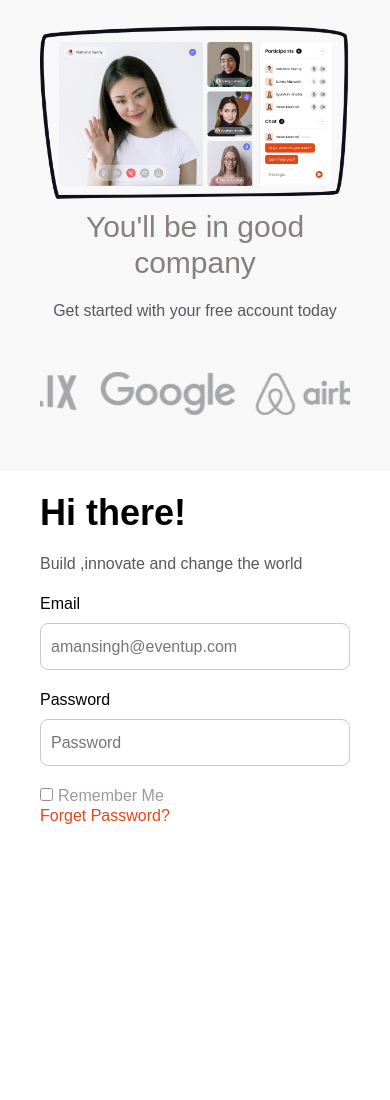
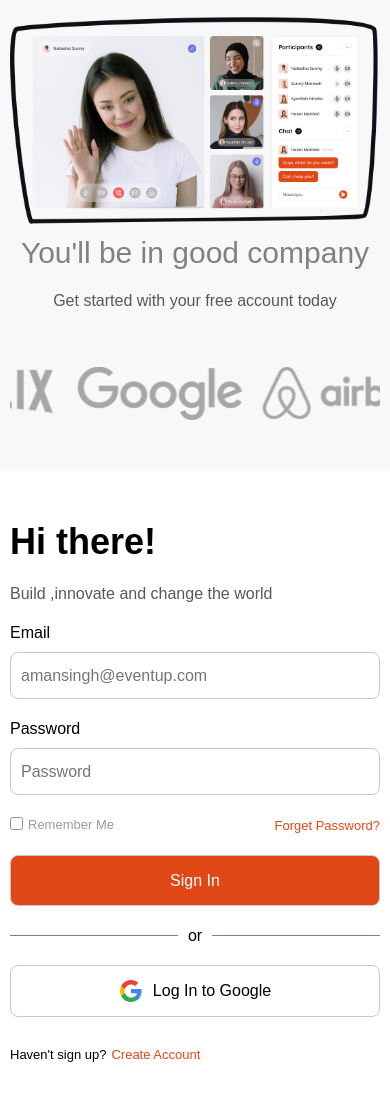
Before and after one commit to amansingh-3/eventup-website, a React (Vite) app: page /login in a window 390 px wide. Shown: the top 1100 px of the page. Before the commit the page ends 844 px from the top, so only its background shows below. Built offline with nearby package versions, Linux system fonts and the light colour scheme.

Commit message:
responsive changes login/signup &favicon

```diff
--- a/index.html
+++ b/index.html
@@ -2,9 +2,14 @@
 <html lang="en">
   <head>
     <meta charset="UTF-8" />
-    <link rel="icon" type="image/svg+xml" href="/vite.svg" />
+    <link
+      rel="icon"
+      type="image/png"
+      sizes="16x16"
+      href="./src/assets/favicon-16x16.png" />
+
     <meta name="viewport" content="width=device-width, initial-scale=1.0" />
-    <title>Vite + React</title>
+    <title>EventUp</title>
   </head>
   <body>
     <div id="root"></div>
--- a/src/App.jsx
+++ b/src/App.jsx
@@ -8,7 +8,7 @@ import Login from "./pages/Login";
 import Signup from "./pages/Signup";
 import FAQs from "./pages/FAQs";
 import Events from "./pages/Events";
-import Blog from "./pages/Blog";
+import ContactUs from "./pages/ContactUs";
 
 const App = () => {
   const location = useLocation();
@@ -28,7 +28,7 @@ const App = () => {
         <Route path="/signup" element={<Signup />} />
         <Route path="/FAQs" element={<FAQs />} />
         <Route path="/events" element={<Events />} />
-        <Route path="/blog" element={<Blog />} />
+        <Route path="/contactus" element={<ContactUs />} />
       </Routes>
 
       {location.pathname !== "/login" && <Footer /> &&
--- a/src/components/Header/Header.jsx
+++ b/src/components/Header/Header.jsx
@@ -16,7 +16,7 @@ const Header = () => {
         <div className="container">
           <div className="navigation">
             <div className="logo">
-              <Link to="#">
+              <Link to="/">
                 <img src={MainLogo} alt="LogoImage" width="181" height="30" />
               </Link>
             </div>
@@ -35,7 +35,7 @@ const Header = () => {
                   <Link to="/FAQs">FAQ's</Link>
                 </li>
                 <li>
-                  <Link to="/blog">Blog</Link>
+                  <Link to="/contactus">Contact Us</Link>
                 </li>
               </ul>
             </div>
@@ -82,19 +82,17 @@ const Header = () => {
                     </Link>
                   </li>
                   <li>
-                    <Link to="/blog" onClick={toggle}>
-                      Blog
+                    <Link to="/contactus" onClick={toggle}>
+                      Contact Us
                     </Link>
                   </li>
                 </ul>
               </div>
               <div className="buttons">
-                <Link to="/login.html" className="button--secondary">
-                  {" "}
+                <Link to="/login" className="button--secondary">
                   Log In
                 </Link>
-                <Link to="/signup.html" className="button">
-                  {" "}
+                <Link to="/signup" className="button">
                   Sign Up
                 </Link>
               </div>
--- a/src/components/LoginPage/Login.css
+++ b/src/components/LoginPage/Login.css
@@ -81,6 +81,7 @@
 }
 .create-account-links span a {
   color: var(--primary_color);
+  margin-left: 5px;
 }
 
 .or-line {
@@ -156,17 +157,30 @@
 }
 
 @media (max-width: 768px) {
+  .login {
+    overflow: visible;
+  }
   .left-login {
     flex: 0 0 100%;
     max-width: 100%;
+    padding: 10px;
   }
 
   .right-login {
     flex: 0 0 100%;
     max-width: 100%;
+    padding: 50px 10px;
   }
   .remember-me {
+    flex: 0 0 50%;
+    font-size: 13px;
+  }
+  .signup {
     flex: 0 0 100%;
+    font-size: 13px;
+  }
+  .forget-pass a {
+    font-size: 13px;
   }
   .first-name {
     flex: 0 0 100%;
@@ -182,4 +196,7 @@
   .name {
     margin-bottom: 20px;
   }
+  .create-account-links {
+    font-size: 13px;
+  }
 }
--- a/src/components/LoginPage/LoginForm.jsx
+++ b/src/components/LoginPage/LoginForm.jsx
@@ -140,11 +140,7 @@ const LoginForm = () => {
                 </div>
               </div>
               <div className="form-field input">
-                <input
-                  type="submit"
-                  defaultValue="Sign In"
-                  className="form-btn"
-                />
+                <input type="submit" Value="Sign In" className="form-btn" />
               </div>
             </form>
             <div className="or-line">
--- a/src/components/SignForm/SignForm.jsx
+++ b/src/components/SignForm/SignForm.jsx
@@ -147,7 +147,7 @@ const SignForm = () => {
                 </div>
               </div>
               <div className="forget-pass-sec">
-                <div className="remember-me">
+                <div className="remember-me signup">
                   <div className="input">
                     <input type="checkbox" />
                   </div>
@@ -156,9 +156,9 @@ const SignForm = () => {
                   </div>
                 </div>
               </div>
-              <div className="form-field input">
+              {/* <div className="form-field input">
                 <input type="submit" value="Sign In" className="form-btn" />
-              </div>
+              </div> */}
               <div className="form-field input">
                 <input
                   type="submit"
--- a/src/pages/Blog.jsx
+++ /dev/null
@@ -1,8 +0,0 @@
-import React from "react";
-import FetchAPI from "../components/FetchAPI/FetchAPI";
-
-const Blog = () => {
-  return <FetchAPI />;
-};
-
-export default Blog;
--- /dev/null
+++ b/src/pages/ContactUs.jsx
@@ -0,0 +1,7 @@
+import React from "react";
+
+const ContactUs = () => {
+  return <></>;
+};
+
+export default ContactUs;
```
Also changed, not shown: src/assets/favicon-16x16.png (added).
